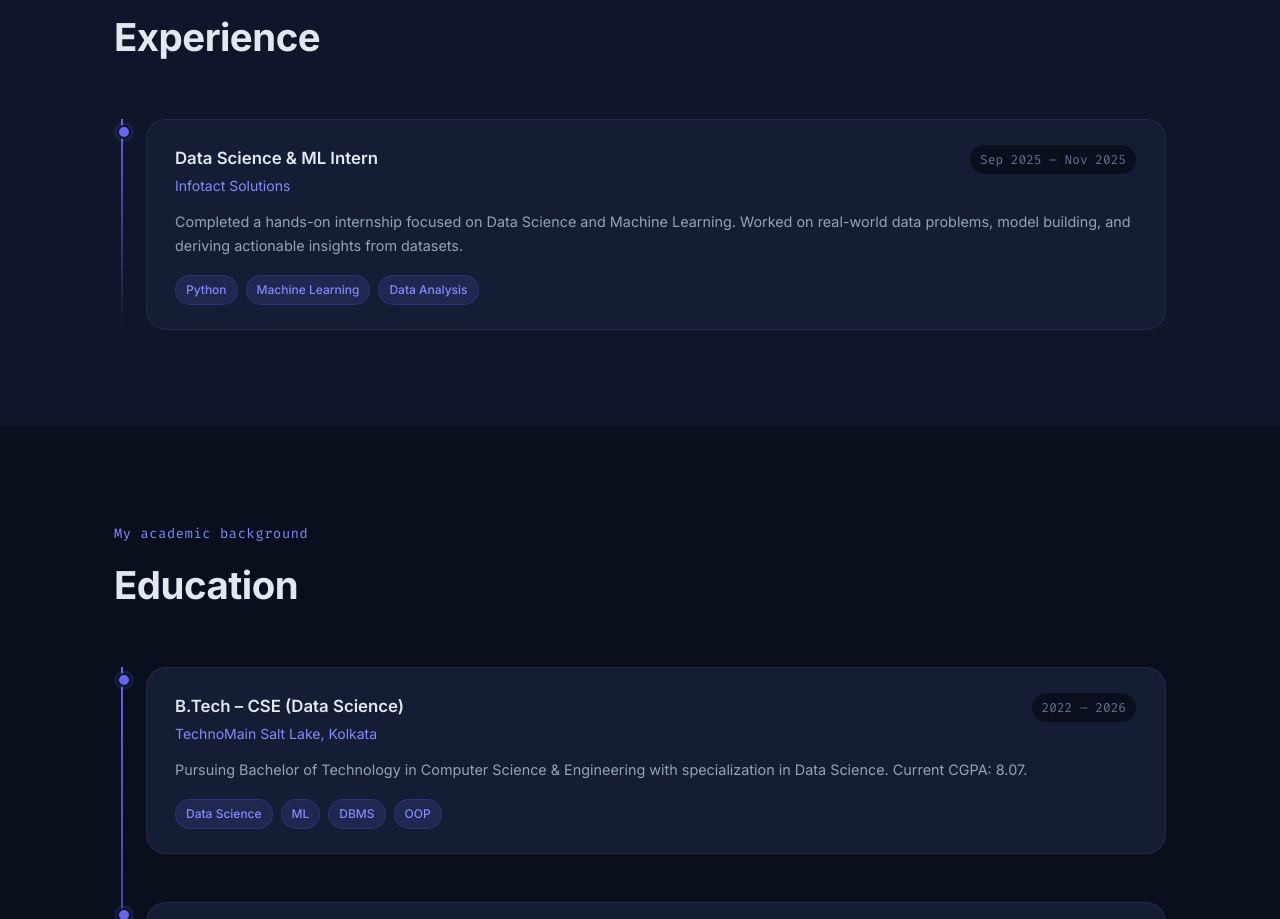
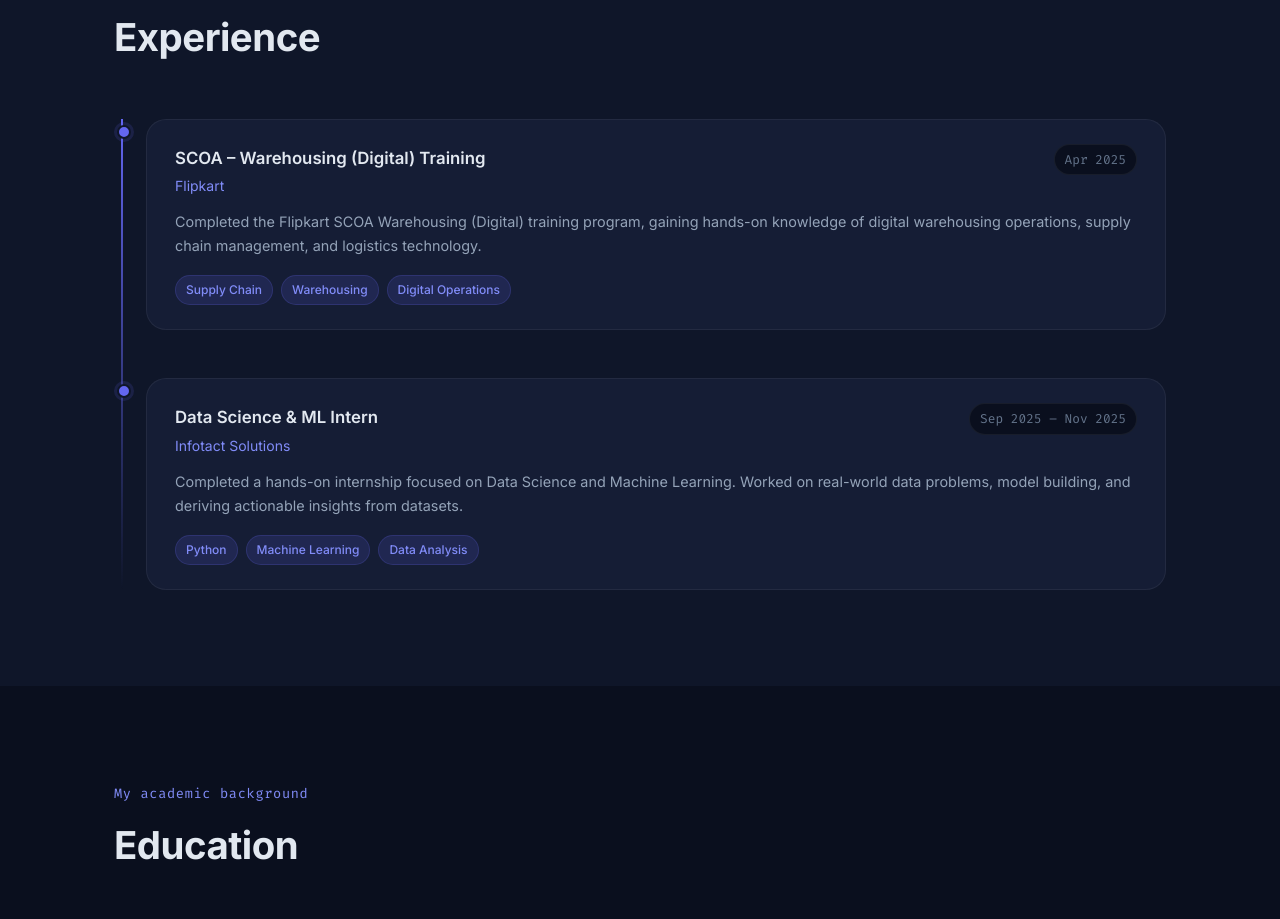
Before and after one commit to Srijan1105/portfolio-Srijan_Das, a plain HTML site: page index.html in a window 1280 px wide. Shown: the part 3071-3990 px from the top of the page. Drawn offline with Linux system fonts and the light colour scheme; no server answers.

Commit message:
Auto-update: sync changes to deployed site

```diff
--- a/index.html
+++ b/index.html
@@ -226,6 +226,23 @@
       <p class="section-label">Where I've worked</p>
       <h2 class="section-title">Experience</h2>
       <div class="timeline">
+
+        <div class="timeline-item">
+          <div class="timeline-dot"></div>
+          <div class="timeline-content">
+            <div class="timeline-header">
+              <div>
+                <h3>SCOA – Warehousing (Digital) Training</h3>
+                <p class="company">Flipkart</p>
+              </div>
+              <span class="timeline-date">Apr 2025</span>
+            </div>
+            <p>Completed the Flipkart SCOA Warehousing (Digital) training program, gaining hands-on knowledge of digital warehousing operations, supply chain management, and logistics technology.</p>
+            <div class="project-tags">
+              <span>Supply Chain</span><span>Warehousing</span><span>Digital Operations</span>
+            </div>
+          </div>
+        </div>
 
         <div class="timeline-item">
           <div class="timeline-dot"></div>
```
